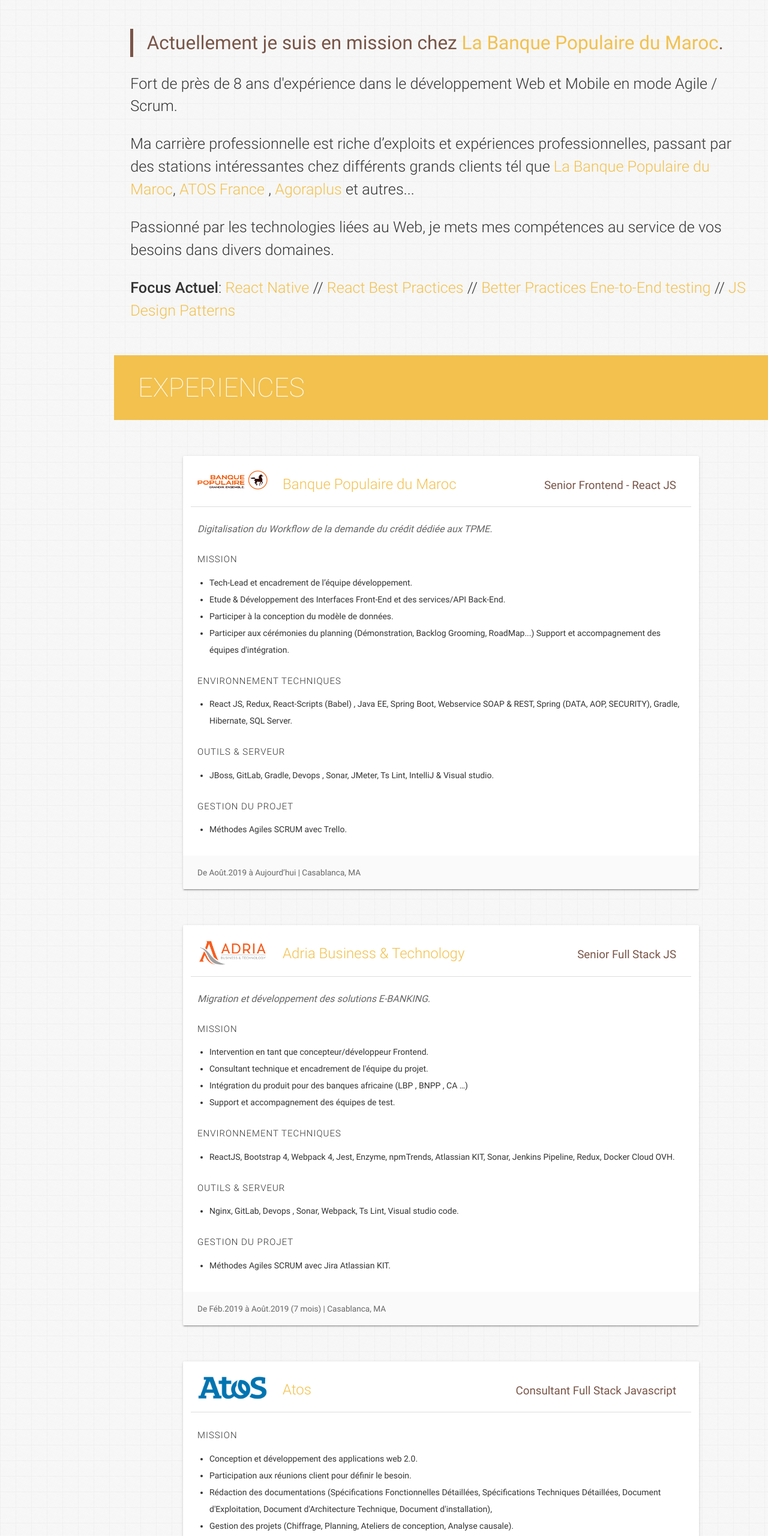
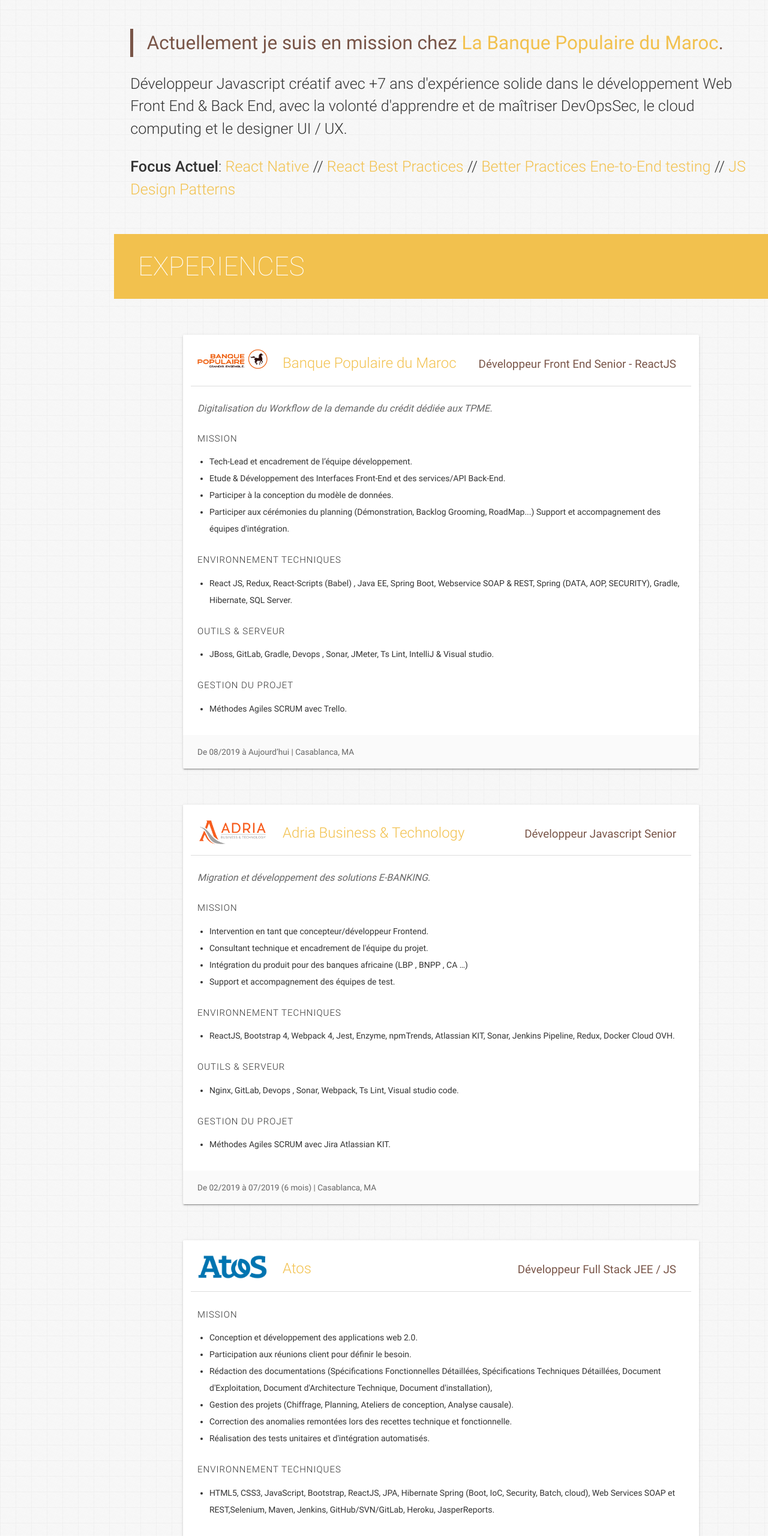
Before and after one commit to ayoubyoub/portfolio, a plain HTML site: page public/index.html in a window 1280 px wide. Shown: the part 920-3480 px from the top of the page at 60% size. Drawn offline with nearby package versions, Linux system fonts and the light colour scheme.

Commit message:
update 31/05/2020

```diff
--- a/public/index.html
+++ b/public/index.html
@@ -302,23 +302,10 @@
             </h2>
           </blockquote>
           <p>
-            Fort de près de 8 ans d'expérience dans le développement Web et Mobile en
-            mode Agile / Scrum.
-          </p>
-          <p>
-            Ma carrière professionnelle est riche d’exploits et expériences professionnelles,
-            passant par des stations intéressantes chez différents grands clients tél que
-            <a href="https://www.linkedin.com/company/banque-populaire-maroc/about" target="_blank"
-            >La Banque Populaire du Maroc</a>,
-            <a href="https://www.linkedin.com/company/atos/about" target="_blank"
-            >ATOS France </a>,
-            <a href="https://www.linkedin.com/company/agora-plus/about" target="_blank"
-            >Agoraplus </a>
-            et autres...
-          </p>
-          <p>
-            Passionné par les technologies liées au Web,
-            je mets mes compétences au service de vos besoins dans divers domaines.
+            Développeur Javascript créatif avec +7 ans d'expérience
+            solide dans le développement Web Front End & Back End,
+            avec la volonté d'apprendre et de maîtriser DevOpsSec, le
+            cloud computing et le designer UI / UX.
           </p>
           <p>
             <strong>Focus Actuel</strong>:&nbsp;<a
@@ -368,7 +355,7 @@
                   </p>
                 </div>
               </div>
-              <div class="role brown-text">Senior Frontend - React JS</div>
+              <div class="role brown-text">Développeur Front End Senior - ReactJS</div>
               <p>
                 <em class="grey-text"
                   >Digitalisation du Workflow de la demande du crédit dédiée aux TPME.</em
@@ -408,7 +395,7 @@
               </ul>
             </div>
             <div class="card-action">
-              <span>De Août.2019 à Aujourd’hui | Casablanca, MA</span>
+              <span>De 08/2019 à Aujourd’hui | Casablanca, MA</span>
             </div>
           </div>
           <div class="card">
@@ -435,7 +422,7 @@
                   </p>
                 </div>
               </div>
-              <div class="role brown-text">Senior Full Stack JS</div>
+              <div class="role brown-text">Développeur Javascript Senior</div>
               <p>
                 <em class="grey-text"
                   >Migration et développement des solutions E-BANKING.</em
@@ -476,7 +463,7 @@
               </ul>
             </div>
             <div class="card-action">
-              <span>De Féb.2019 à Août.2019 (7 mois) | Casablanca, MA</span>
+              <span>De 02/2019 à 07/2019 (6 mois) | Casablanca, MA</span>
             </div>
           </div>
           <div class="card">
@@ -503,7 +490,7 @@
                   </p>
                 </div>
               </div>
-              <div class="role brown-text">Consultant Full Stack Javascript</div>
+              <div class="role brown-text">Développeur Full Stack JEE / JS</div>
               <h6>Mission</h6>
               <ul>
                 <li>
@@ -543,7 +530,7 @@
                 </li>
               </ul>
             </div>
-            <div class="card-action"><span>De Juil.2017 à Nov.2018 (1 an 5 mois)  | Casablanca, MA</span></div>
+            <div class="card-action"><span>De 07/2017 à 11/2018 (1 an 5 mois)  | Casablanca, MA</span></div>
           </div>
           <div class="card">
             <div class="card-content">
@@ -569,7 +556,7 @@
                   </p>
                 </div>
               </div>
-              <div class="role brown-text">Consultant JEE / JS</div>
+              <div class="role brown-text">Développeur Full Stack JEE / JS</div>
               <h6>Mission</h6>
               <ul>
                 <li>
@@ -611,7 +598,7 @@
               </ul>
             </div>
             <div class="card-action">
-              <span>De Nov.2016 à Juil.2017 (9 mois) | Casablanca, MA</span>
+              <span>De 12/2016 à 06/2017 (7 mois) | Casablanca, MA</span>
             </div>
           </div>
           <div class="card">
@@ -638,7 +625,7 @@
                   </p>
                 </div>
               </div>
-              <div class="role brown-text">Développeur JEE / PLSQL</div>
+              <div class="role brown-text">Développeur Full Stack PLSQL / JEE / JQUERY</div>
               <p>
                 <em class="grey-text"
                   >
@@ -676,7 +663,7 @@
               </ul>
             </div>
             <div class="card-action">
-              <span>De Avr.2014 à Nov.2016 (2 ans 8 mois) | Casablanca, MA</span>
+              <span>De 04/2014 à 11/2016 (2 ans 8 mois) | Casablanca, MA</span>
             </div>
           </div>
           <div class="card">
@@ -704,7 +691,7 @@
                 </div>
               </div>
               <div class="role brown-text">
-                Développeur Web Junior
+                Développeur Junior Full Stack C # .NET / JQUERY
               </div>
               <h6>Mission</h6>
               <ul>
@@ -735,7 +722,7 @@
               </ul>
             </div>
             <div class="card-action">
-              <span>De Mai.2013 à Déc.2014 (1 an 8 mois) | Casablanca, MA</span>
+              <span>De 05/2013 à 11/2013 (7 mois) | Casablanca, MA</span>
             </div>
           </div>
         </div>
```
